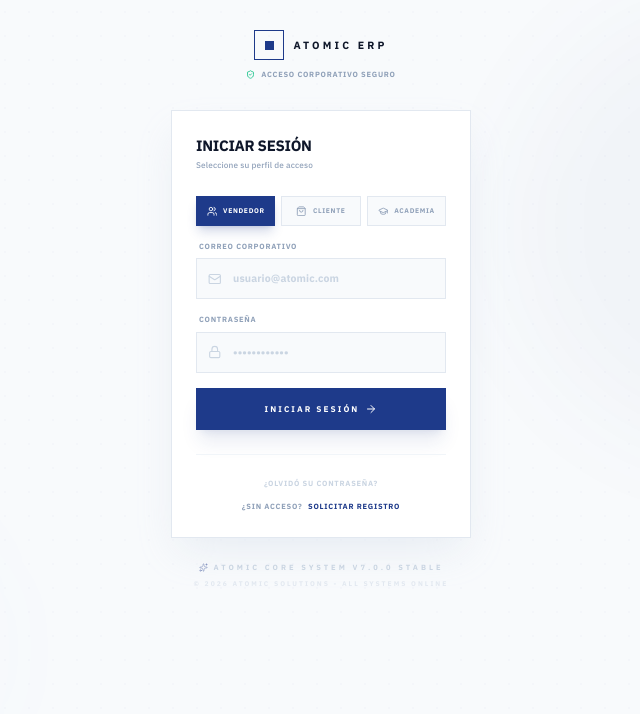
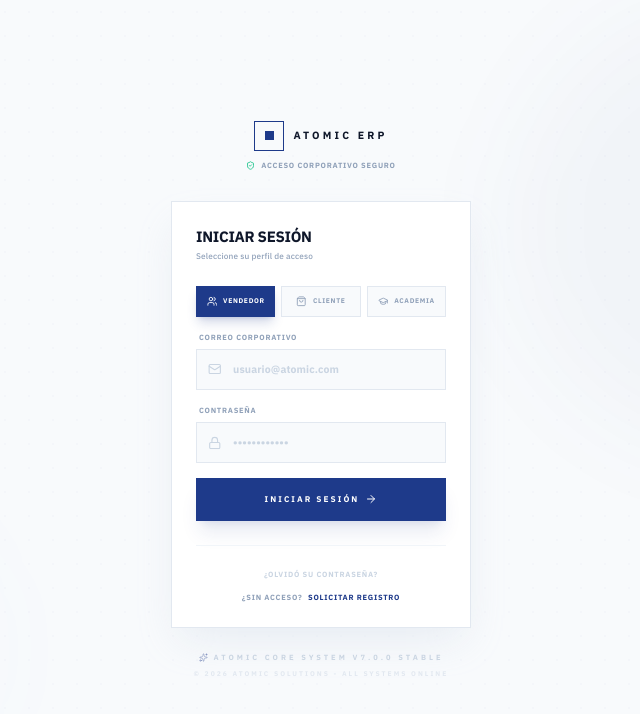
Before and after one commit to atomicelectronics070-arch/atomic--erp, a Next.js app: page /login in a window 1280 px wide. Shown: the top 714 px of the page, without its empty margins (319-959 px from the left). Built offline with nearby package versions, Linux system fonts and the light colour scheme.

Commit message:
fix(style): add viewport size overrides to compensate for global zoom scale

```diff
--- a/src/app/globals.css
+++ b/src/app/globals.css
@@ -4,6 +4,22 @@
 /* ── Global Scale Reduction ── */
 html {
   zoom: 0.75;
+  height: 100%;
+  width: 100%;
+}
+
+/* Compensate viewport-relative utility classes for the 0.75 zoom */
+.h-screen {
+  height: 133.333vh !important;
+}
+.min-h-screen {
+  min-height: 133.333vh !important;
+}
+.w-screen {
+  width: 133.333vw !important;
+}
+.min-w-screen {
+  min-width: 133.333vw !important;
 }
 
 @theme {
```
